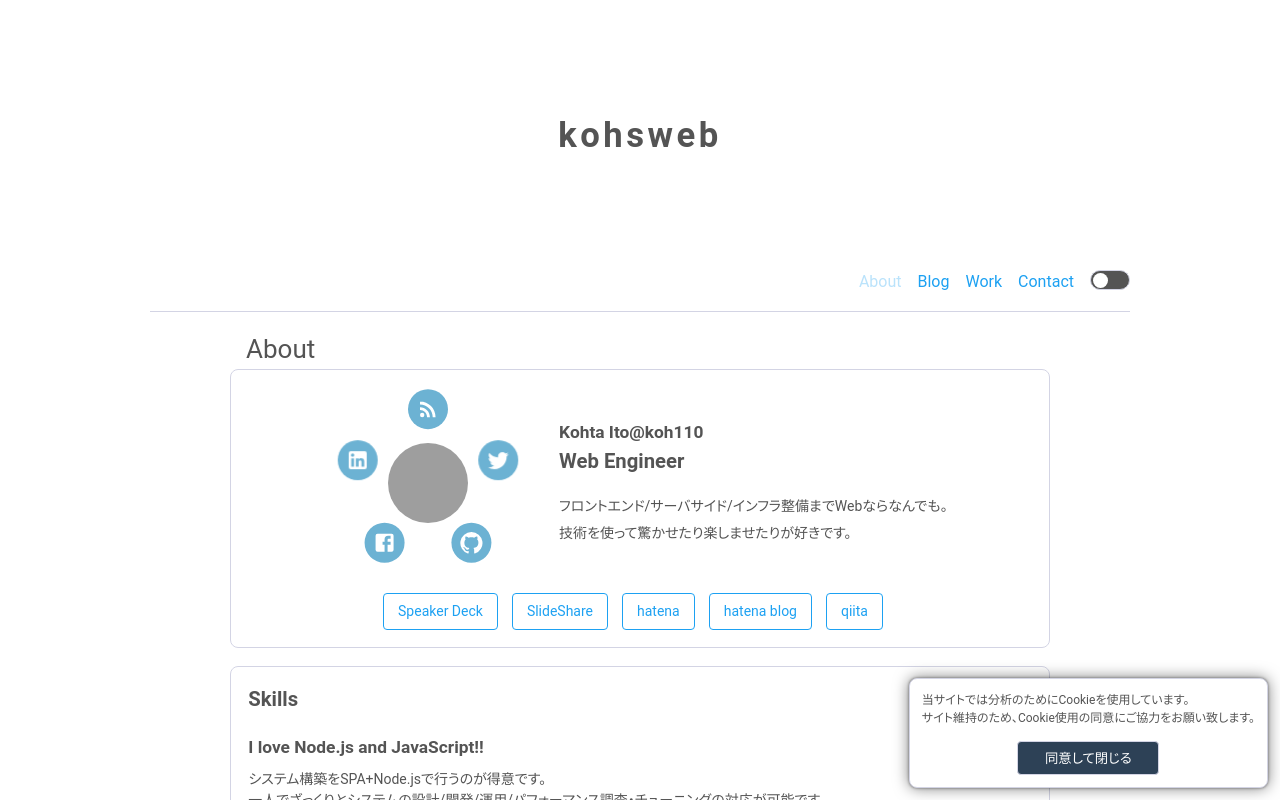
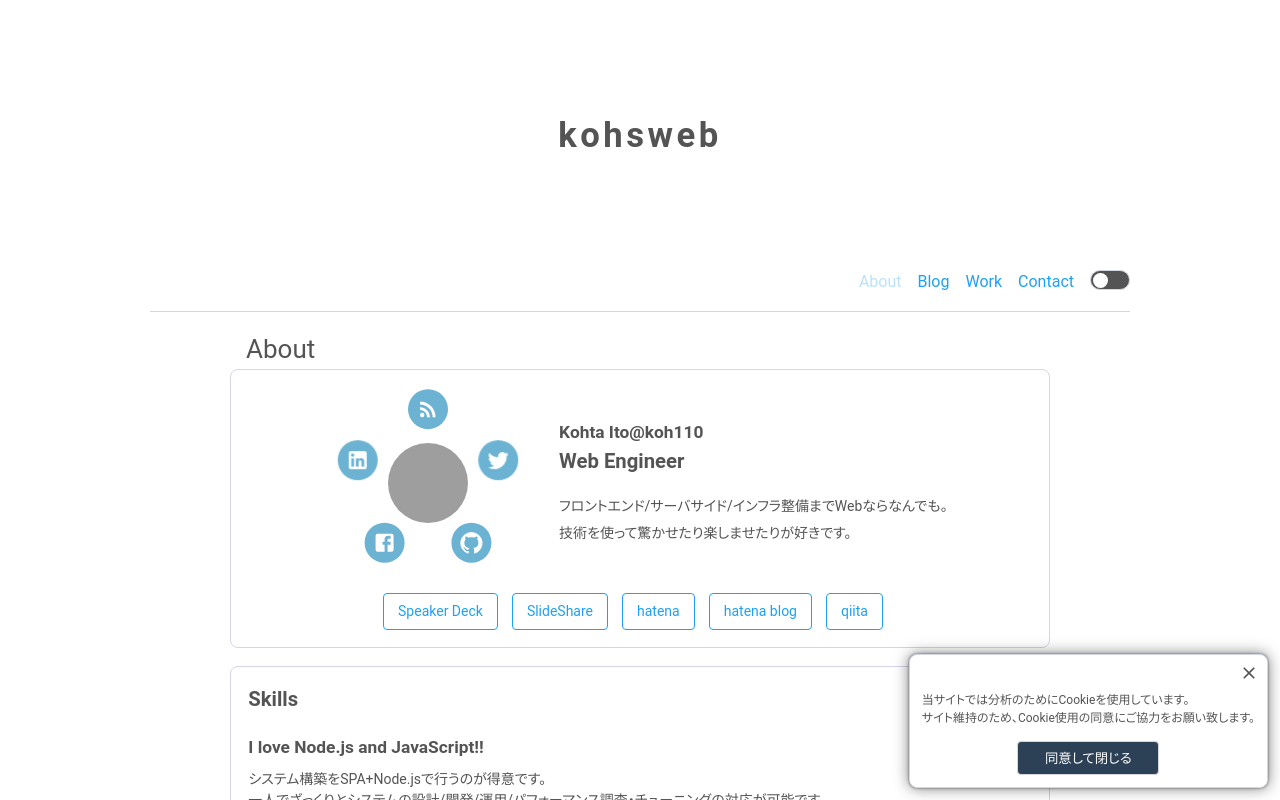
Before and after one commit to koh110/kohsweb, a Next.js app: page / in a window 1280 px wide. Built offline with nearby package versions, Linux system fonts and the light colour scheme; grey boxes are pictures that could not be loaded.

Commit message:
fix styles

```diff
--- a/components/CookieConsent/index.module.css
+++ b/components/CookieConsent/index.module.css
@@ -4,7 +4,7 @@
   position: fixed;
   bottom: 0;
   right: 0;
-  padding: 1em;
+  padding: 0 0 1em 0;
   margin: 1em;
   font-size: 0.75rem;
   border: 1px solid var(--color-border);
@@ -15,6 +15,24 @@
 
 .wrap[data-show-flag="false"] {
   display: none;
+}
+
+.section {
+  padding: 0 1em;
+}
+
+.section :global(p){
+  padding: 0;
+  margin: 0;
+}
+
+.close {
+  align-self: flex-end;
+  cursor: pointer;
+}
+
+.close :global(svg) {
+  color: var(--color-body);
 }
 
 .button-field {
--- a/components/CookieConsent/index.tsx
+++ b/components/CookieConsent/index.tsx
@@ -2,12 +2,18 @@
 
 import { useState, type FormEventHandler } from 'react'
 import styles from './index.module.css'
+import IconButton from '@mui/material/IconButton'
+import ClearIcon from '@mui/icons-material/Clear'
 
 import { getConsentValue, saveGrantedConsentValue, CookieConsentValue } from '../../lib/cookieConsent'
 
 export default function CookieConsent() {
   const [consent, setConsent] = useState(getConsentValue())
   const [tmpHiddenFlag, setTmpHiddenFlag] = useState<boolean>(false)
+
+  const onClose = () => {
+    setTmpHiddenFlag(true)
+  }
 
   const onSubmit: FormEventHandler<HTMLFormElement> = (e) => {
     e.preventDefault()
@@ -29,8 +35,15 @@ export default function CookieConsent() {
 
   return (
     <div className={styles.wrap} data-show-flag={showFlag}>
-      <span>当サイトでは分析のためにCookieを使用しています。</span>
-      <span>サイト維持のため、Cookie使用の同意にご協力をお願い致します。</span>
+      <div className={styles.close}>
+        <IconButton onClick={onClose}>
+          <ClearIcon fontSize="small" />
+        </IconButton>
+      </div>
+      <section className={styles.section}>
+        <p>当サイトでは分析のためにCookieを使用しています。</p>
+        <p>サイト維持のため、Cookie使用の同意にご協力をお願い致します。</p>
+      </section>
       <form onSubmit={onSubmit}>
         <div className={styles["button-field"]}>
           <button className={styles.button} type="submit">同意して閉じる</button>
```
